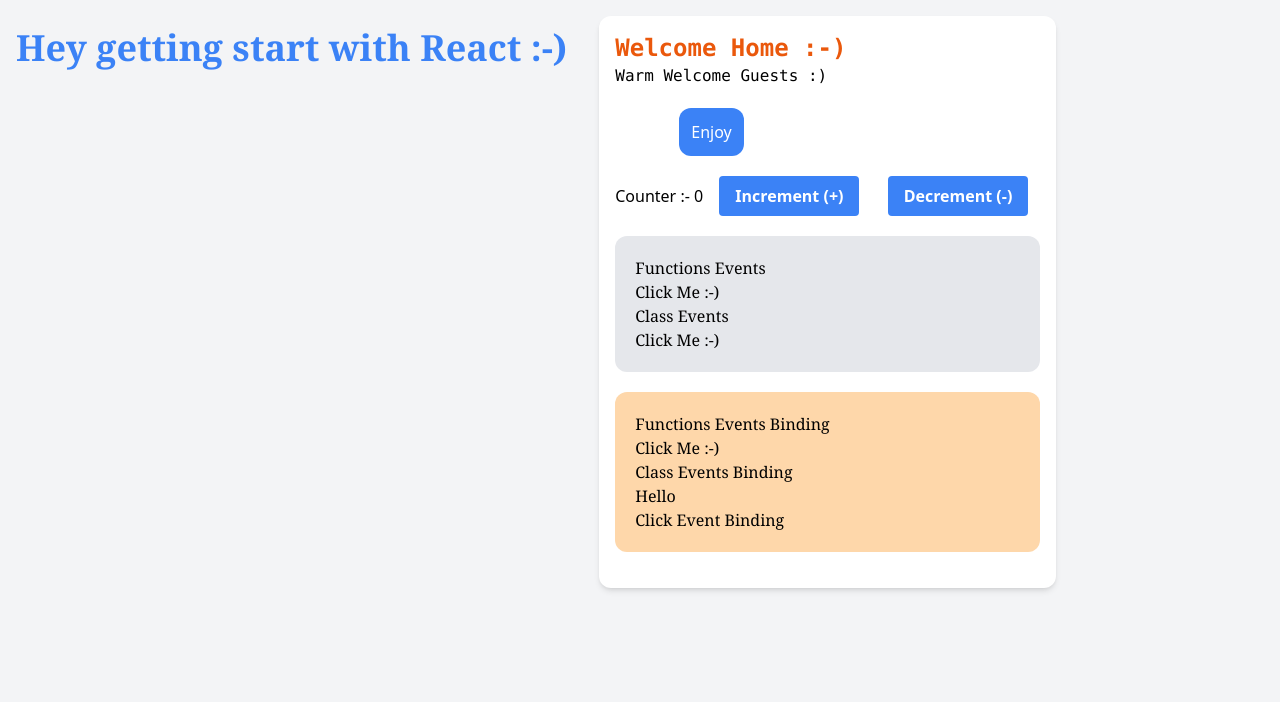
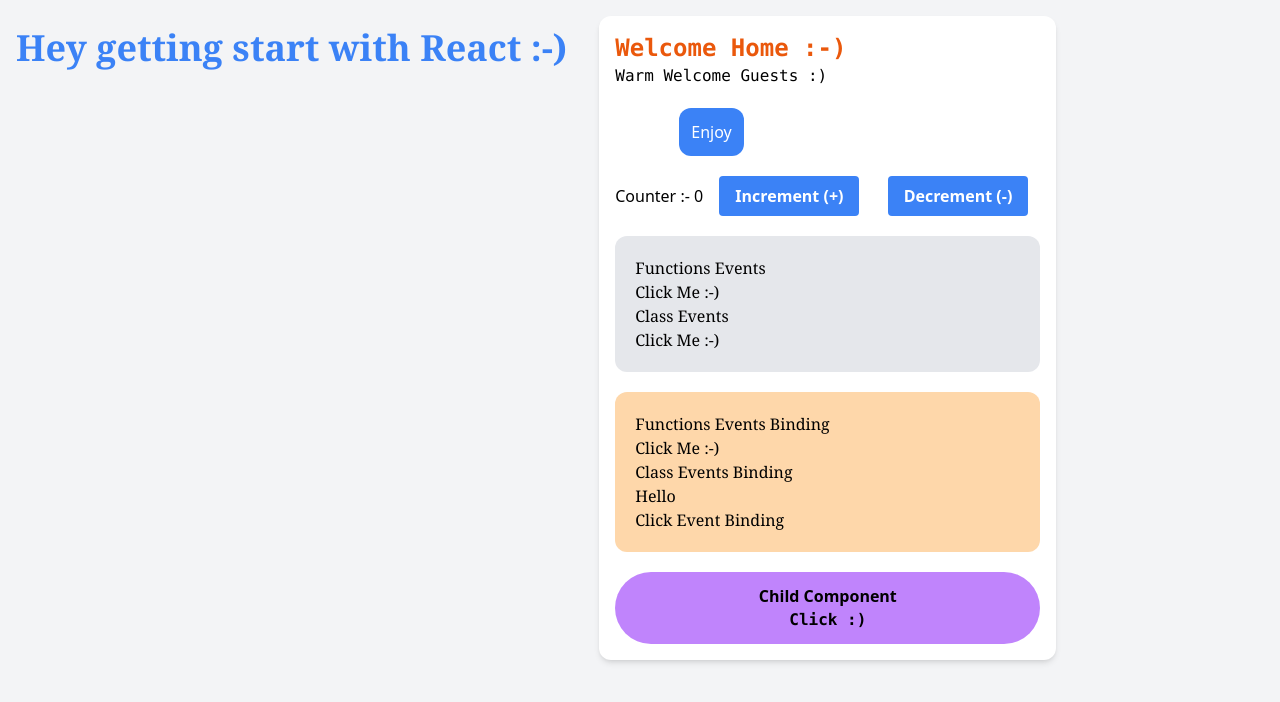
Before and after one commit to Yash-ak-3322/React_Practices, a React (Create React App) app: page / in a window 1280 px wide. Shown: the top 702 px of the page. Built offline with nearby package versions, Linux system fonts and the light colour scheme.

Commit message:
Passing Method as Props From Parent and Child

```diff
--- a/src/App.js
+++ b/src/App.js
@@ -4,6 +4,7 @@ import EventBind from "./components/EventBind";
 import FunctionClick from "./components/FunctionClick";
 import Greet from "./components/Greet";
 import Message from "./components/Message";
+import ParentCompo from "./components/ParentCompo";
 import Welcome from "./components/Welcome";
 
 function App() {
@@ -30,6 +31,10 @@ function App() {
             Functions Events Binding <FunctionClick />
             Class Events Binding <EventBind />
           </div>
+
+          <div className="flex justify-center items-center p-3 bg-purple-400 rounded-full font-bold">
+            <ParentCompo />
+          </div>
         </div>
       </main>
     </div>
--- /dev/null
+++ b/src/components/ChildCompo.js
@@ -0,0 +1,13 @@
+import React from "react";
+
+function ChildCompo({ greetParent }) {
+  return (
+    <>
+      <div className="flex justify-center items-center font-mono ">
+        <button onClick={greetParent}>Click :)</button>
+      </div>
+    </>
+  );
+}
+
+export default ChildCompo;
--- /dev/null
+++ b/src/components/ParentCompo.js
@@ -0,0 +1,29 @@
+import React, { Component } from "react";
+import ChildCompo from "./ChildCompo";
+
+class ParentCompo extends Component {
+  constructor(props) {
+    super(props);
+
+    this.state = {
+      message: "Parent",
+    };
+    // Don't Forget, whenever we use click event make sure we do event binding
+    this.buttonClick = this.buttonClick.bind(this);
+  }
+
+  buttonClick() {
+    alert(`Message From ${this.state.message} Component`);
+  }
+
+  render() {
+    return (
+      <div>
+        <header>Child Component</header>
+        <ChildCompo greetParent={this.buttonClick} />
+      </div>
+    );
+  }
+}
+
+export default ParentCompo;
```
